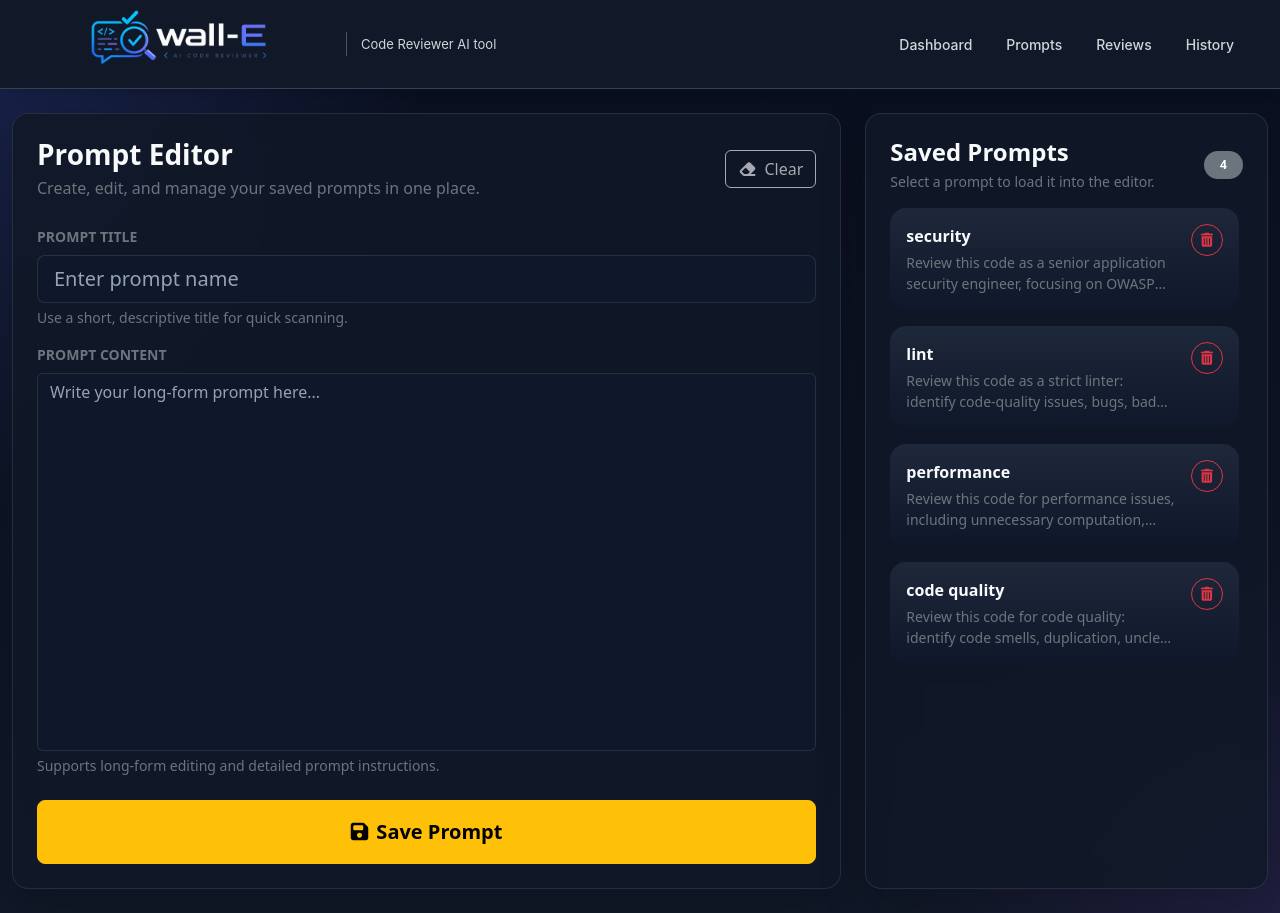
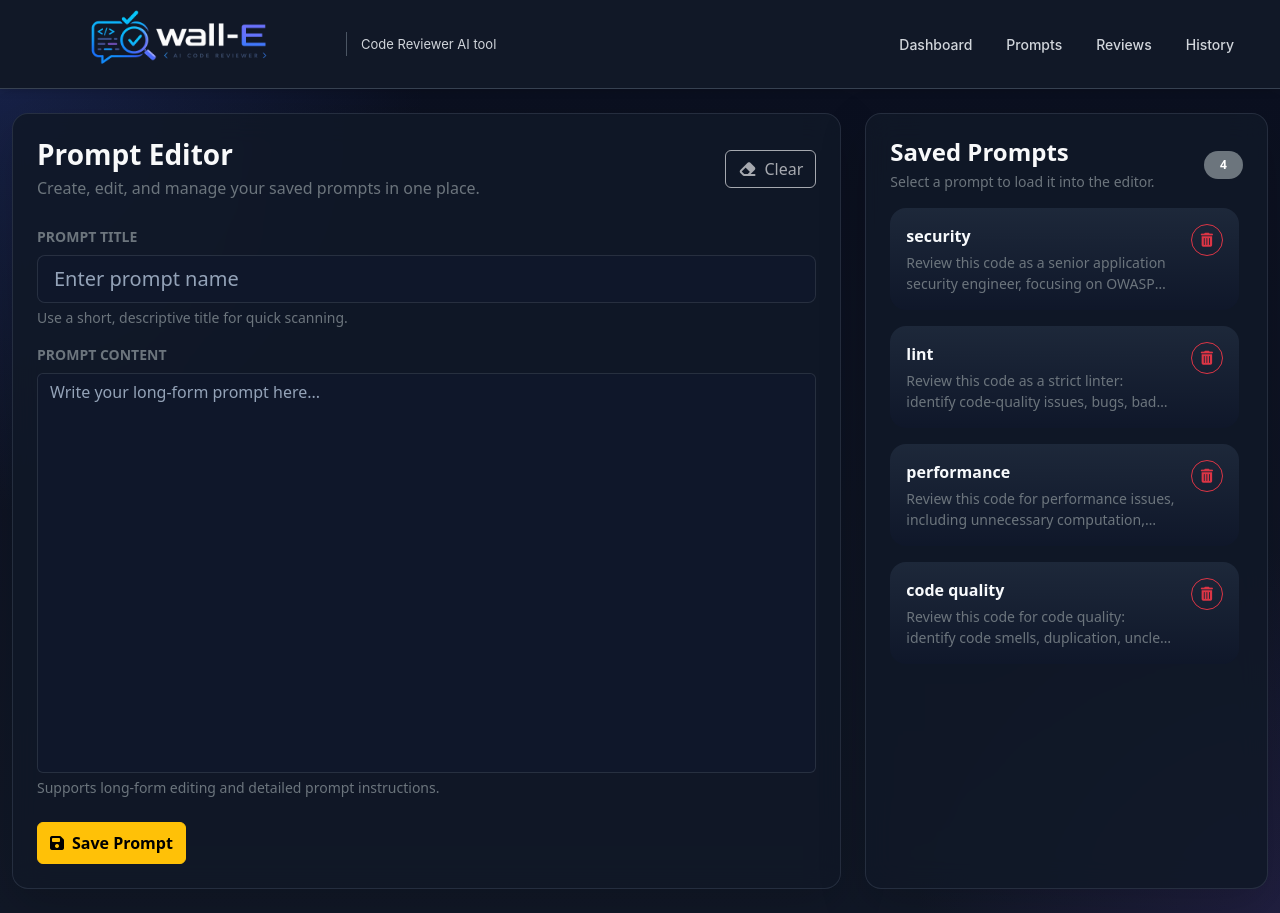
Before and after one commit to reyhanatash/wall-e, an Angular app: page /prompts in a window 1280 px wide. Built offline with nearby package versions, Linux system fonts and the light colour scheme.

Commit message:
change prompt

```diff
--- a/src/app/features/components/prompts/prompt-studio.component.html
+++ b/src/app/features/components/prompts/prompt-studio.component.html
@@ -52,7 +52,7 @@
             </div>
 
             <div class="pt-2">
-              <button type="submit" class="btn btn-warning btn-lg w-100 py-3 fw-semibold" [attr.aria-label]="saveLabel()">
+              <button type="submit" class="btn btn-warning py-2 fw-semibold" [attr.aria-label]="saveLabel()">
                 <i class="fa-solid fa-floppy-disk me-2"></i>{{ saveLabel() }}
               </button>
             </div>
```
